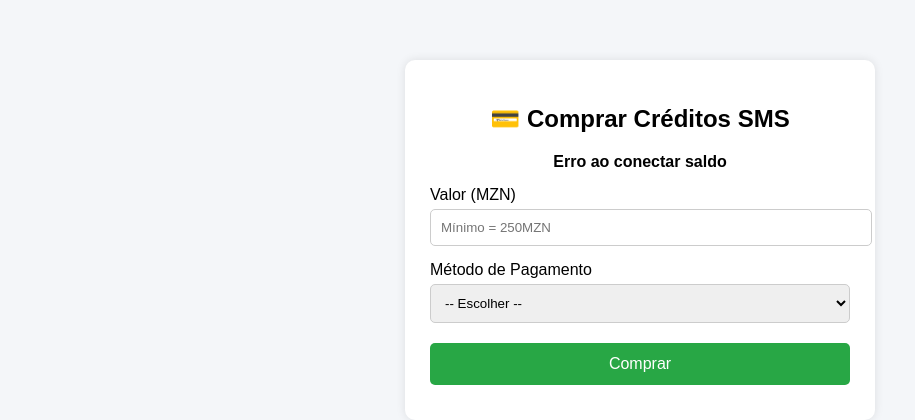
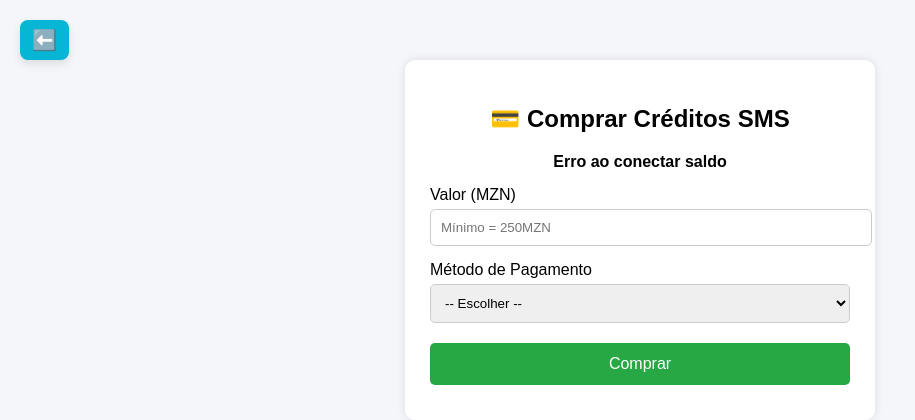
Before and after one commit to albertgualimbo76-ctrl/esg-dunda, a FastAPI app: page /comprar_creditos in a window 1280 px wide. Shown: the top 420 px of the page, without its empty margins (0-915 px from the left). Run offline with FastAPI, Linux system fonts and the light colour scheme; data that the repository does not hold is empty.

Commit message:
Update comprar_creditos.html

```diff
--- a/templates/comprar_creditos.html
+++ b/templates/comprar_creditos.html
@@ -6,6 +6,26 @@
 
 <style>
 body { font-family: Arial, sans-serif; background: #f4f6f9; }
+
+/* BOTÃO VOLTAR */
+.back-btn{
+position:fixed;
+top:20px;
+left:20px;
+font-size:20px;
+cursor:pointer;
+background:#06b6d4;
+color:white;
+padding:8px 12px;
+border-radius:8px;
+box-shadow:0 4px 10px rgba(0,0,0,0.1);
+transition:.3s;
+z-index:1000;
+}
+.back-btn:hover{
+background:#0891b2;
+}
+
 .container { width: 420px; margin: 60px auto; background: #fff; padding: 25px; border-radius: 10px; box-shadow: 0 0 10px rgba(0,0,0,0.1); }
 h2 { text-align: center; }
 label { margin-top: 15px; display:block; }
@@ -24,6 +44,9 @@
 </head>
 
 <body>
+
+<!-- BOTÃO VOLTAR -->
+<div class="back-btn" onclick="voltarPagina()">⬅️</div>
 
 <div class="container">
     <h2>💳 Comprar Créditos SMS</h2>
@@ -55,6 +78,12 @@
 </div>
 
 <script>
+
+/* BOTÃO VOLTAR */
+function voltarPagina(){
+    window.history.back();
+}
+
 const token = "bWtfNGEyMTVjMzA1OGQ5ZTEyNDU1YWFmZWRmNTBhM2FlNDI6NDI4Mjpza19kMTNmYWNkMzE2YmU4YjQxM2ZhNDZlZmRjZWRkM2ViZWM3ZDc1OTBkMWJkN2I3ZTRjZmExY2JmMmZhYWRkYWRk";
 
 const form = document.getElementById("formCompra");
@@ -69,12 +98,10 @@
 
 const VALOR_MIN = 250;
 
-// Mostrar campo telefone
 gateway.addEventListener("change", () => {
     phoneField.style.display = (gateway.value === "mpesa" || gateway.value === "emola") ? "block" : "none";
 });
 
-// Atualizar saldo automaticamente da MozeSMS
 async function atualizarSaldo() {
     try {
         const res = await fetch("https://api.mozesms.com/v1/account/balance", {
@@ -92,11 +119,9 @@
     }
 }
 
-// Atualiza a cada 5 segundos
 setInterval(atualizarSaldo, 5000);
 window.onload = atualizarSaldo;
 
-// Função de contagem regressiva com alerta
 function iniciarContagem(segundos) {
     let tempo = segundos;
     contadorEl.style.display = "block";
@@ -114,11 +139,10 @@
     }, 1000);
 }
 
-// Atualizar estimativa de SMS ao digitar
 function atualizarSmsEstimado() {
     const valor = parseFloat(amountInput.value) || 0;
     if(valor > 0){
-        const sms = Math.floor(valor / 1.356); // Cada SMS custa 1.356 MZN
+        const sms = Math.floor(valor / 1.356);
         smsEstimadoEl.innerText = `O valor digitado é para pagar ${sms} SMS`;
         smsEstimadoEl.style.display = "block";
     } else {
@@ -127,7 +151,6 @@
 }
 amountInput.addEventListener("input", atualizarSmsEstimado);
 
-// Enviar formulário
 form.addEventListener("submit", async (e) => {
     e.preventDefault();
 
@@ -172,11 +195,8 @@
                 <b>Banco:</b> Nedbank (Ned)<br><br>
                 <h3>Instruções de Pagamento</h3>
                 💰 Transfere <b>${tx.total_to_pay} MZN</b> para o NIB acima.<br><br>
-                📲 Use o número <b>${phoneDigits}</b> para transferir o dinheiro. O número contrário dará erro de confirmação.<br><br>
-                ⏳ Aguarde a mensagem de confirmação da MozeSMS no seu telemóvel.<br>
-                <div class="info-box">
-                    ⚠️ O saldo será atualizado automaticamente após confirmação do pagamento.
-                </div>
+                📲 Use o número <b>${phoneDigits}</b> para transferir o dinheiro. O número contrário dará erro de confirmação automática<br><br>
+                ⏳ Aguarde a mensagem de confirmação da MozeSMS no seu telemóvel.
             `;
 
             iniciarContagem(600);
```
